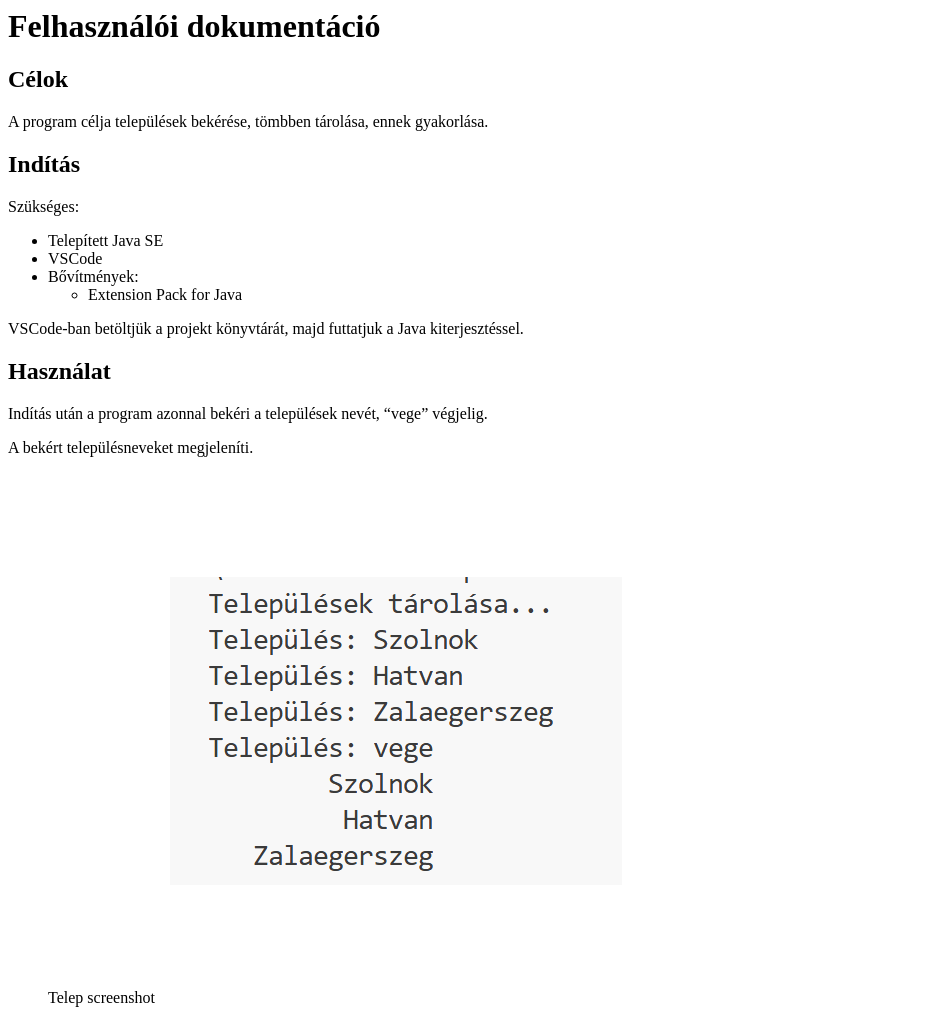
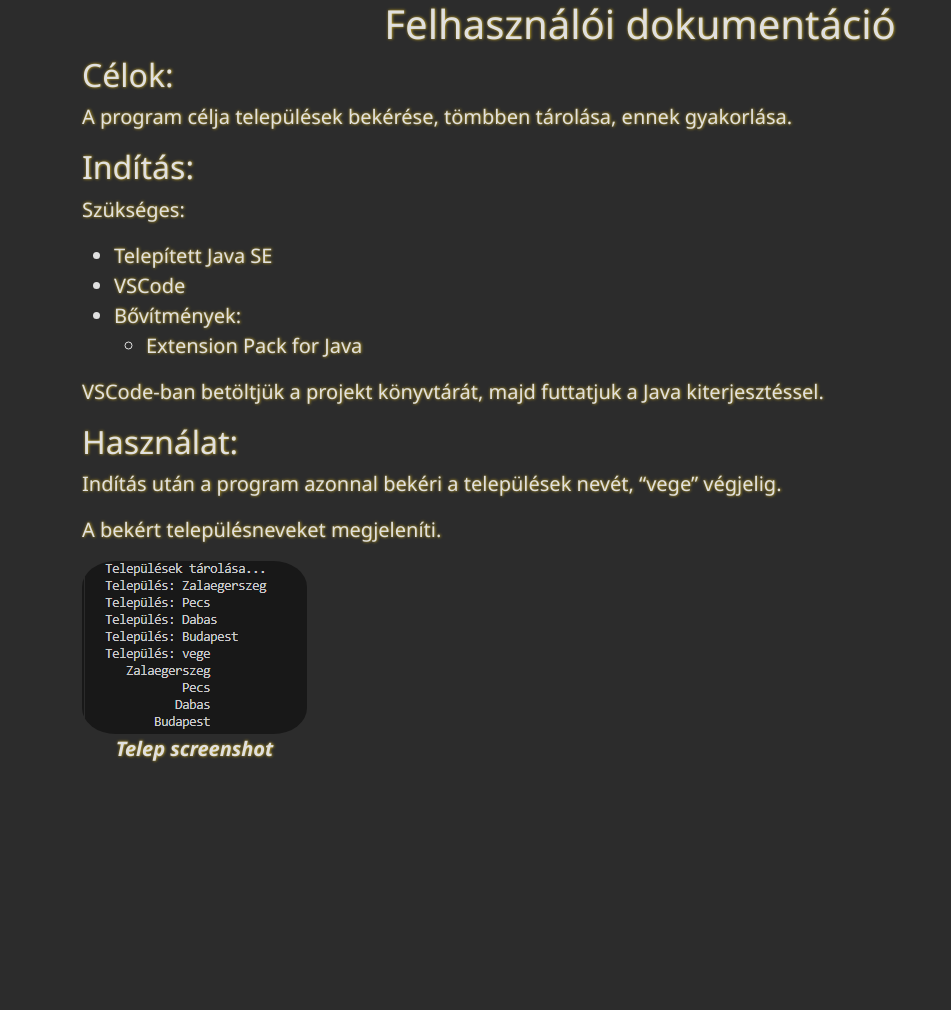
Before and after one commit to CWGSkyStone/in_telep, a plain HTML site: page docs/index.html in a window 1280 px wide. Shown: the whole page, without its empty margins (0-951 px from the left). After the commit the page ends 800 px from the top, so only its background shows below. Drawn offline with nearby package versions, Linux system fonts and the light colour scheme.

Commit message:
Web builder kész

```diff
--- a/docs/index.html
+++ b/docs/index.html
@@ -1,8 +1,19 @@
-<h1 id="felhasználói-dokumentáció">Felhasználói dokumentáció</h1>
-<h2 id="célok">Célok</h2>
+<!DOCTYPE html>
+<html lang="hu">
+<head>
+    <meta charset="UTF-8">
+    <meta name="viewport" content="width=device-width, initial-scale=1.0">
+    <title>Telep</title>
+    <link href="https://cdn.jsdelivr.net/npm/bootstrap@5.3.8/dist/css/bootstrap.min.css" rel="stylesheet" integrity="sha384-sRIl4kxILFvY47J16cr9ZwB07vP4J8+LH7qKQnuqkuIAvNWLzeN8tE5YBujZqJLB" crossorigin="anonymous">
+    <link rel="stylesheet" href="style.css">
+</head>
+<body>
+
+<div class = "container"><h1 id="felhasználói-dokumentáció">Felhasználói dokumentáció</h1>
+<h2 id="célok">Célok:</h2>
 <p>A program célja települések bekérése, tömbben tárolása, ennek
 gyakorlása.</p>
-<h2 id="indítás">Indítás</h2>
+<h2 id="indítás">Indítás:</h2>
 <p>Szükséges:</p>
 <ul>
 <li>Telepített Java SE</li>
@@ -14,11 +25,16 @@ gyakorlása.</p>
 </ul>
 <p>VSCode-ban betöltjük a projekt könyvtárát, majd futtatjuk a Java
 kiterjesztéssel.</p>
-<h2 id="használat">Használat</h2>
+<h2 id="használat">Használat:</h2>
 <p>Indítás után a program azonnal bekéri a települések nevét, “vege”
 végjelig.</p>
 <p>A bekért településneveket megjeleníti.</p>
 <figure>
-<img src="images/telep_screenshot_2.png" alt="Telep screenshot" />
+<img src="images/telep_screenshot.png" alt="Telep screenshot" />
 <figcaption aria-hidden="true">Telep screenshot</figcaption>
 </figure>
+
+</div>
+
+</body>
+</html>
--- /dev/null
+++ b/docs/style.css
@@ -0,0 +1,24 @@
+h1{
+    text-align: center;
+}
+
+body{
+    background-color: #2C2C2C;
+    font-family: 'Segoe UI', Tahoma, Geneva, Verdana, sans-serif;
+    font-size: 20px;
+    color: #E0E0E0;
+    text-shadow: #ffd21ed2 0.5px 0 3px;
+}
+img{
+    border-radius: 15%;
+}
+img:hover{
+    transform: scale(1.2);
+    cursor: pointer;
+}
+figcaption{
+    width: 225px;
+    text-align: center;
+    font-weight: bold;
+    font-style: italic;
+}
--- /dev/null
+++ b/utils/style.css
@@ -0,0 +1,24 @@
+h1{
+    text-align: center;
+}
+
+body{
+    background-color: #2C2C2C;
+    font-family: 'Segoe UI', Tahoma, Geneva, Verdana, sans-serif;
+    font-size: 20px;
+    color: #E0E0E0;
+    text-shadow: #ffd21ed2 0.5px 0 3px;
+}
+img{
+    border-radius: 15%;
+}
+img:hover{
+    transform: scale(1.2);
+    cursor: pointer;
+}
+figcaption{
+    width: 225px;
+    text-align: center;
+    font-weight: bold;
+    font-style: italic;
+}
```
Also changed, not shown: docs/images/telep_screenshot.png (added), docs/images/telep_screenshot_2.png (deleted), utils/footer.txt (added), utils/header.txt (added), 2 other files.
